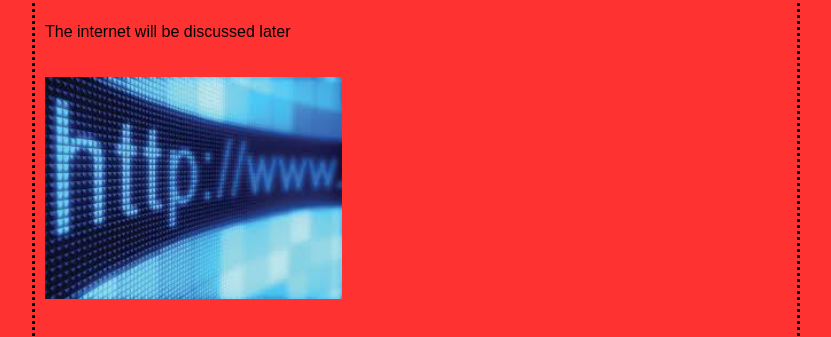
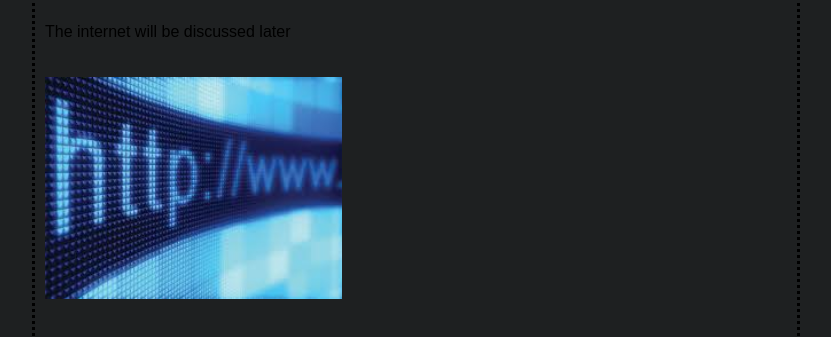
Before and after one commit to CSPAcount/internet, a plain HTML site: page index.html in a window 1280 px wide. Shown: the part 96-433 px from the top of the page, without its empty margins (224-1055 px from the left). Drawn offline with Linux system fonts and the light colour scheme.

Commit message:
Add files via upload

```diff
--- a/index.html
+++ b/index.html
@@ -5,12 +5,13 @@
 
         <style type = "text/css">
             body{
-                background-color: rgb(255, 50, 50);
+                background-color: #1e2021;
                 margin-left: 20%;
                 margin-right: 20%;
                 border: 3px dotted black;
                 padding: 10px 10px 10px;
                 font-family: sans-serif;
+                font-color: white;
                 </style>
     </head>
 
```
